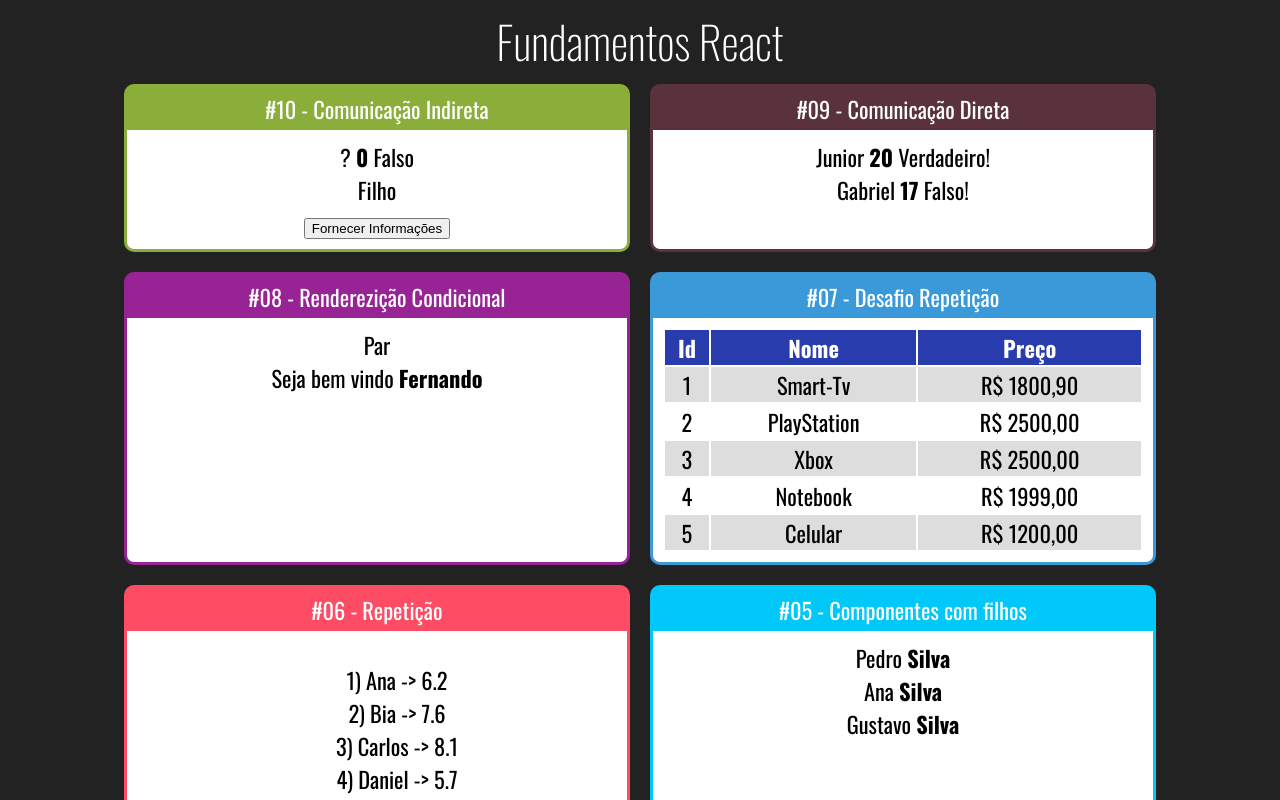
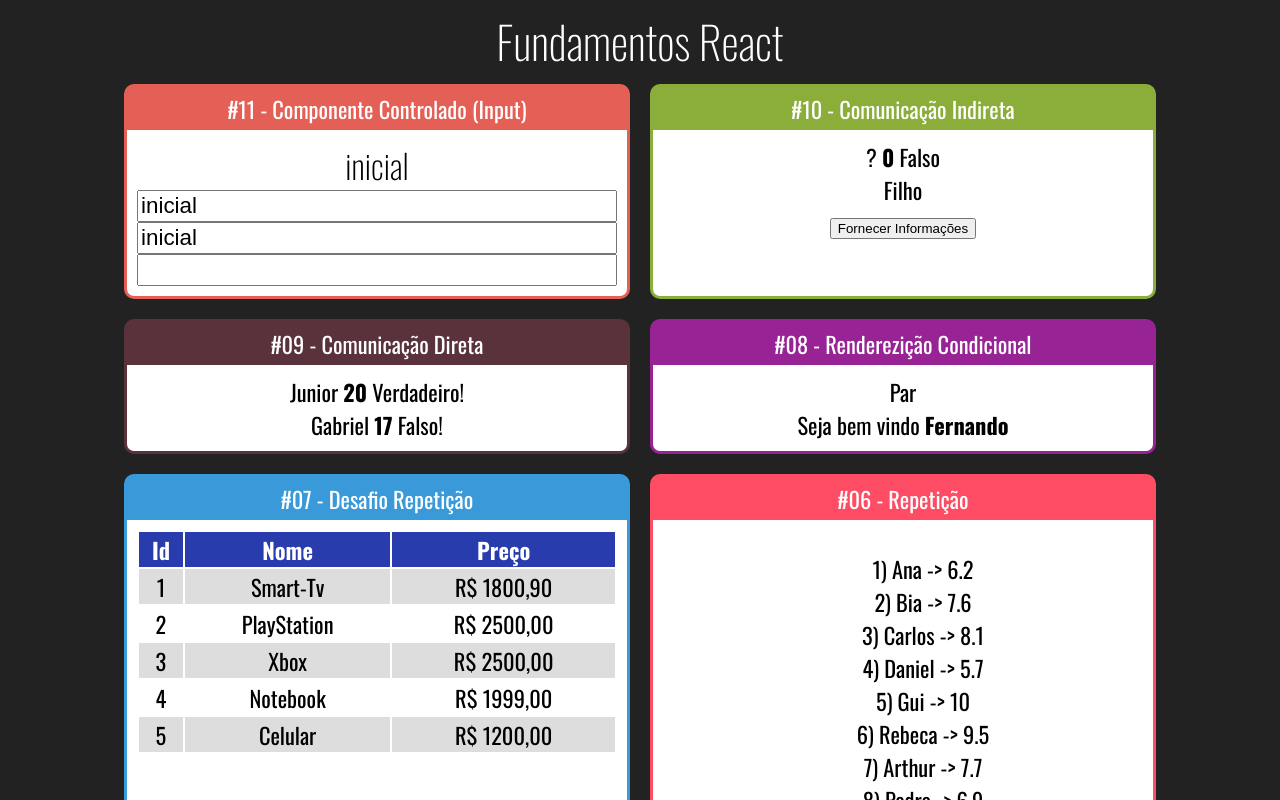
Before and after one commit to Roger-Franco/React, a React (Create React App) app in the folder fundamentos-react/: page / in a window 1280 px wide. Shown: the top 800 px of the page. Built offline with nearby package versions, Linux system fonts and the light colour scheme.

Commit message:
Componente controlado

```diff
--- a/fundamentos-react/src/App.jsx
+++ b/fundamentos-react/src/App.jsx
@@ -3,7 +3,7 @@
 import "./App.css";
 
 import Card from "./components/layout/Card";
-
+import Input from './components/formulario/Input'
 import IndiretaPai from "./components/comunicacao/IndiretaPai";
 import DiretaPai from "./components/comunicacao/DiretaPai";
 import UsuarioInfo from "./components/condicional/UsuarioInfo";
@@ -23,6 +23,9 @@
     <div className="App">
       <h1>Fundamentos React</h1>
       <div className="Cards">
+        <Card titulo="#11 - Componente Controlado (Input)" color="#E45F56">
+          <Input></Input>
+        </Card>
         <Card titulo="#10 - Comunicação Indireta" color="#8BAD39">
           <IndiretaPai></IndiretaPai>
         </Card>
--- /dev/null
+++ b/fundamentos-react/src/components/formulario/Input.css
@@ -0,0 +1,3 @@
+.Input input {
+  font-size: 1.4rem;
+}
--- /dev/null
+++ b/fundamentos-react/src/components/formulario/Input.jsx
@@ -0,0 +1,27 @@
+import './Input.css';
+import React, {useState} from 'react';
+
+// eslint-disable-next-line import/no-anonymous-default-export
+export default props => {
+
+  const [valor, setValor] = useState('inicial')
+
+  function quandoMudar(e) {
+    setValor(e.target.value)
+    console.log(setValor);
+  }
+
+  return (
+    <div className="Input">
+      <h2>{valor}</h2>
+      <div style={{
+        display:'flex',
+        flexDirection: 'column',
+      }}>
+      <input value={valor} onChange={quandoMudar}/>
+      <input value={valor} readOnly/>
+      <input value={undefined}/>
+      </div>
+    </div>
+  )
+}
```
